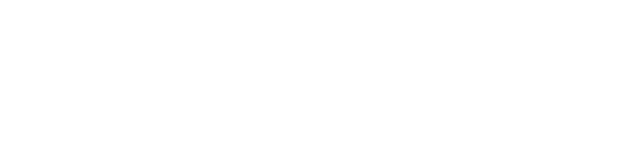
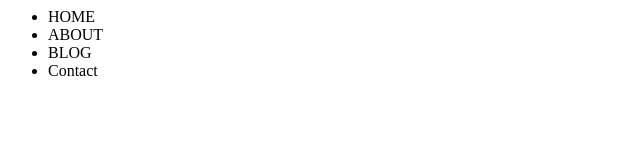
Before and after one commit to ayomideomole/portfolio, a plain HTML site: page index.html in a window 1280 px wide. Shown: the whole page, without its empty margins (0-640 px from the left). Drawn offline with Linux system fonts and the light colour scheme.

Commit message:
Update index.html

```diff
--- a/index.html
+++ b/index.html
@@ -4,5 +4,15 @@
 			<title>Portfolio</title>
 		</head>
     <body>
-    <body/>
+	    <header>
+		    <nav>
+			    <ul>
+				    <li>HOME</li>
+				    <li>ABOUT</li>
+				    <li>BLOG</li>
+				    <li>Contact</li>
+			    </ul>
+		    </nav>
+	    </header>
+    </body>
   <html>
```
